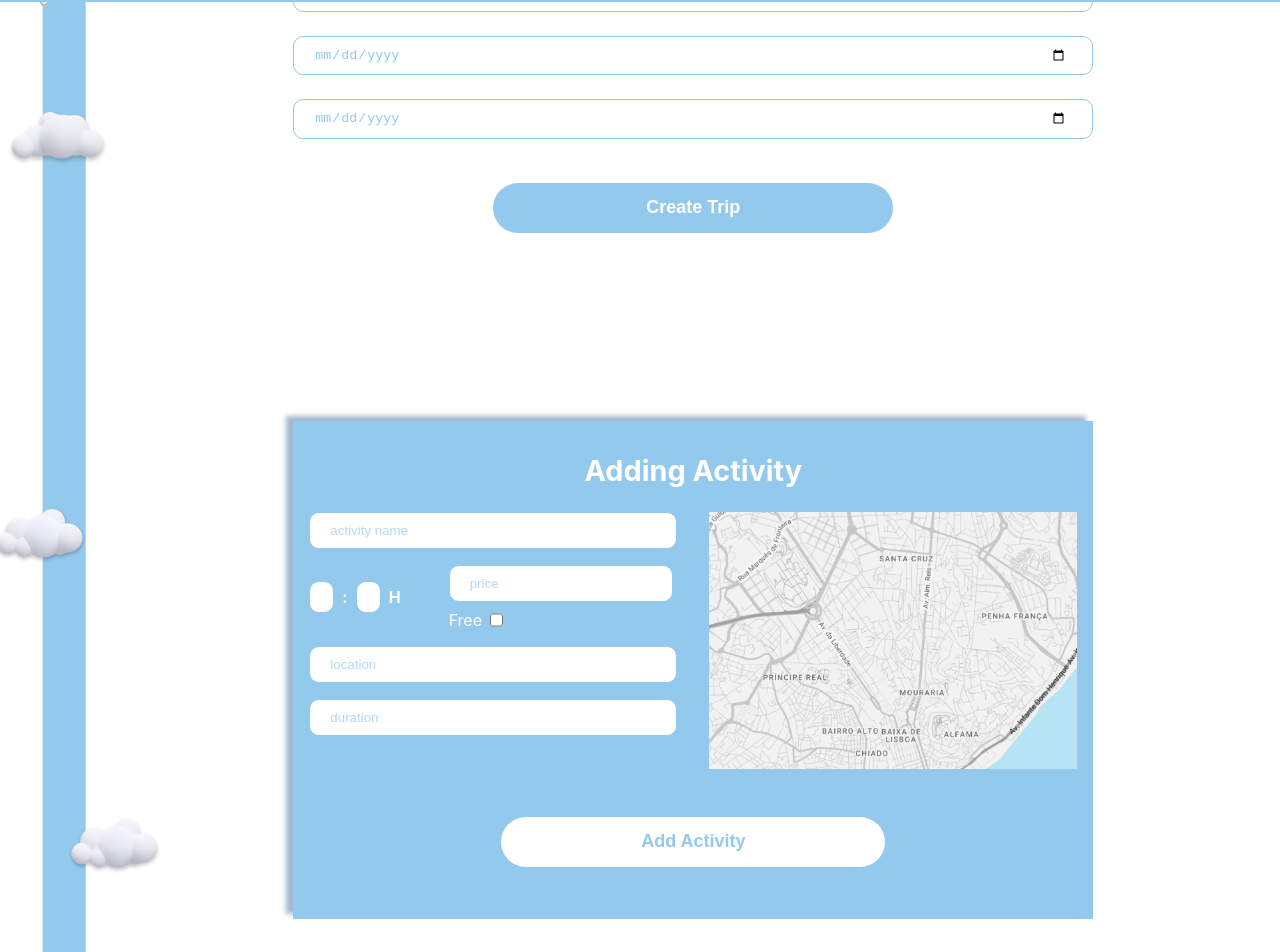
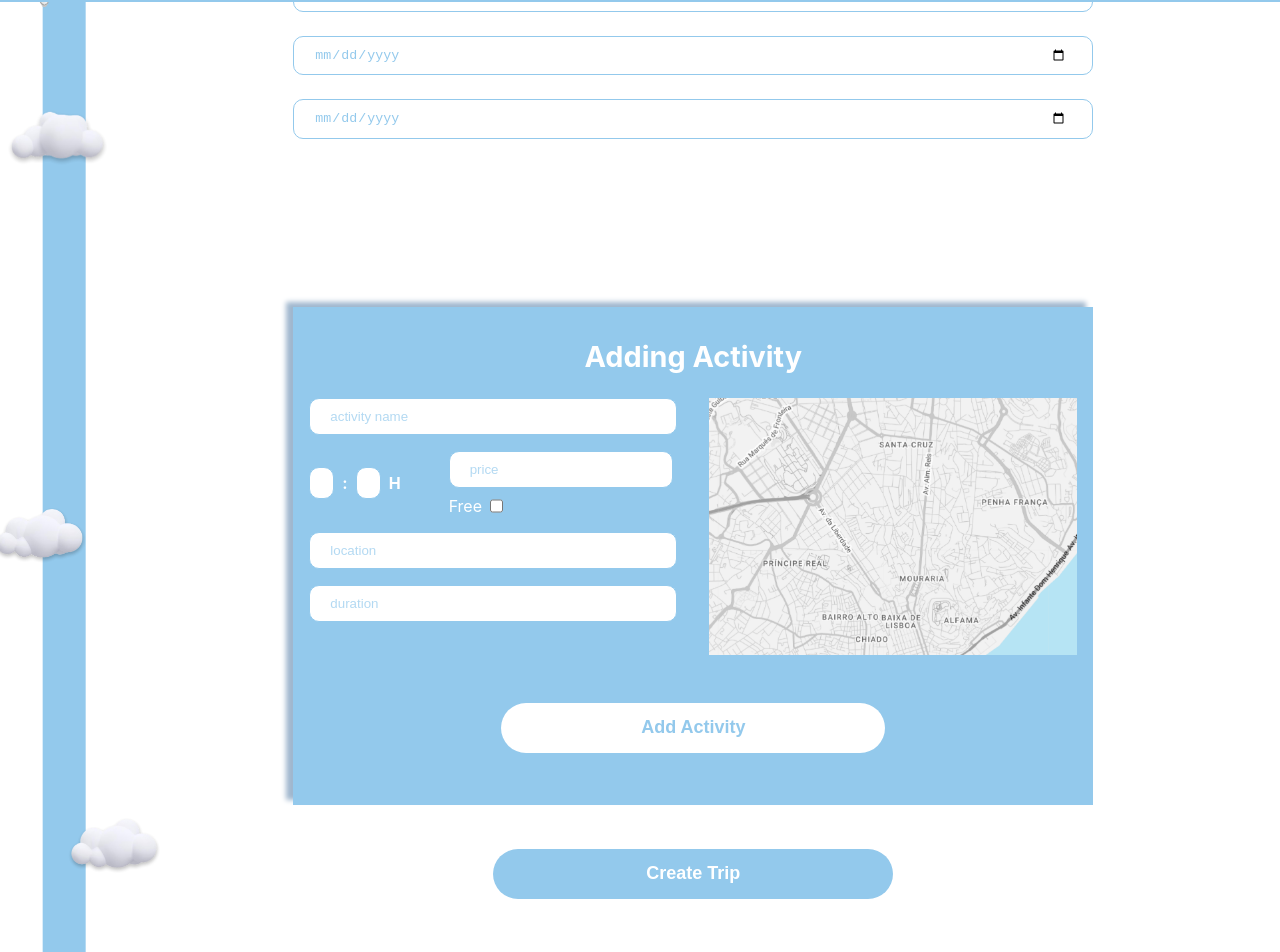
Before and after one commit to Arlouro/PlanUp, a React (Create React App) app in the folder client/: page /newtrip in a window 1280 px wide. Shown: the part 378-1330 px from the top of the page. Built offline with nearby package versions, Linux system fonts and the light colour scheme.

Commit message:
Another update by me
The create trip button is FINALLY in the right place i always forgot about it but not this time!

```diff
--- a/client/src/Components/Pages/NewTrip/NewTripForm.jsx
+++ b/client/src/Components/Pages/NewTrip/NewTripForm.jsx
@@ -89,10 +89,6 @@ const NewTripForm = () => {
           <div className="input-create-box">
             <input type="date" placeholder="End Date" required />
           </div>
-          <button id="create-btn" type="submit">
-            Create Trip
-          </button>
-
           <form className="add-activity-container">
             <h2 className="title">Adding Activity</h2>
             <div className="add-sub-container">
@@ -124,6 +120,9 @@ const NewTripForm = () => {
               Add Activity
             </button>
           </form>
+          <button id="create-btn" type="submit">
+            Create Trip
+          </button>
         </form>
       </div>
     </div>
```
Lines whose indentation alone changed are shown as unchanged.
